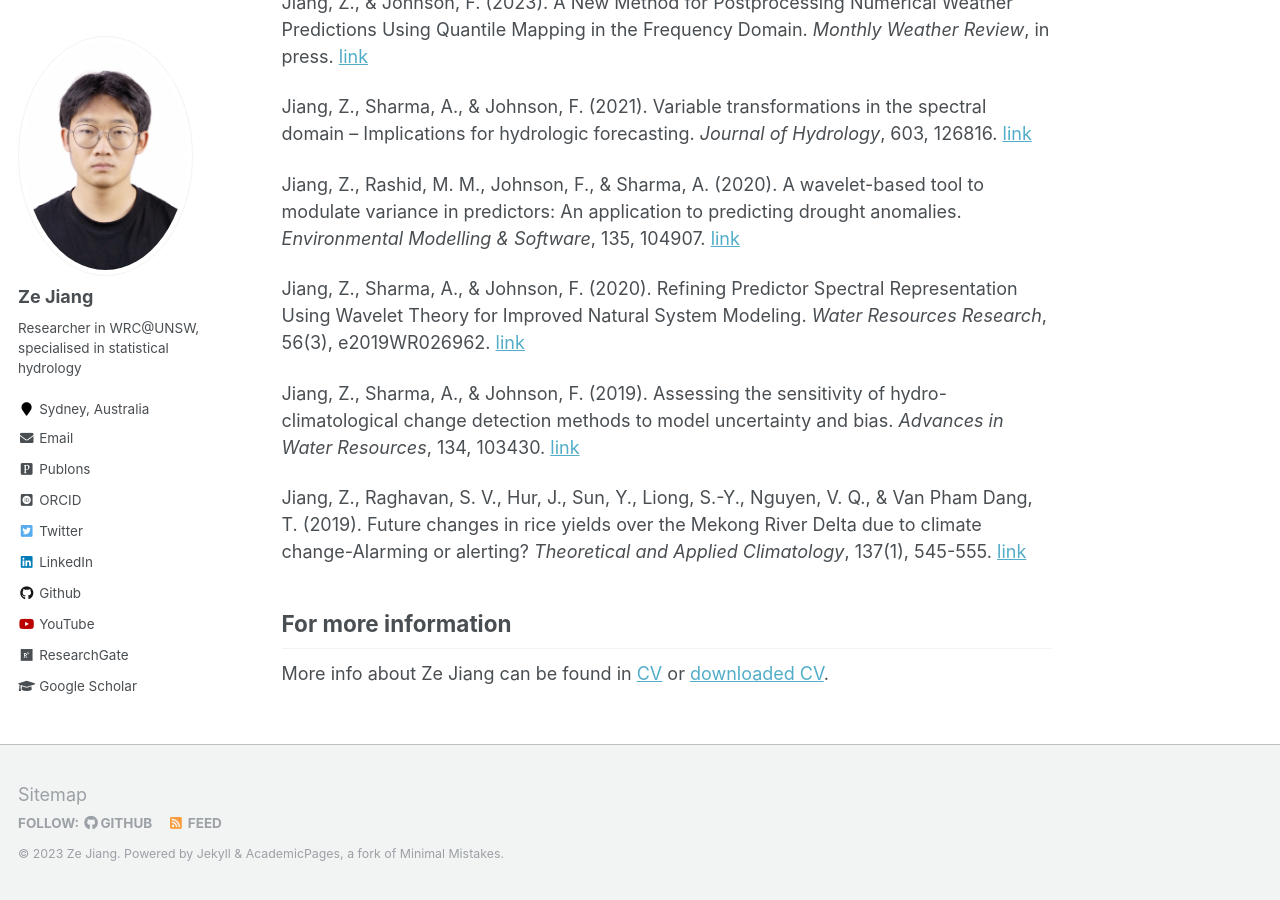
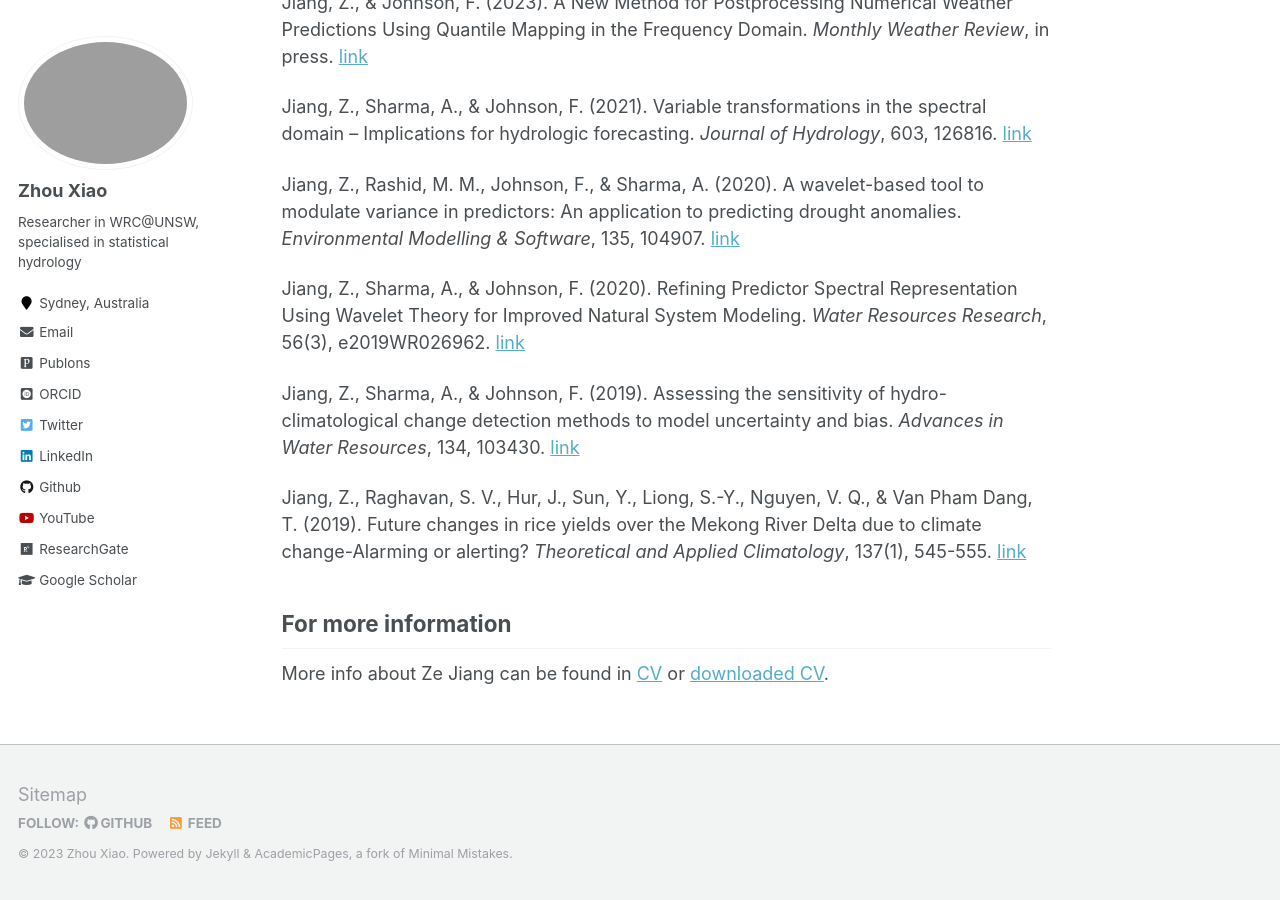
Before and after one commit to KimRRRich/KimRRRich.github.io, a Jekyll site: the page built from _pages/about.md, in a window 1280 px wide and 900 px high, scrolled down 1012 px. Built offline with Jekyll 4.4.1, drawn with Linux system fonts in a browser that asks for light colours; some web fonts are replaced.

Commit message:
Update _config.yml

```diff
--- a/_config.yml
+++ b/_config.yml
@@ -7,13 +7,13 @@
 
 # Site Settings
 locale                   : "en-US"
-title                    : "Ze Jiang"
+title                    : "Zhou Xiao"
 title_separator          : "-"
-name                     : &name "Ze Jiang"
-description              : &description "Researcher in WRC@UNSW, Sydney, Australia"
-url                      : https://zejiang-unsw.github.io # the base hostname & protocol for your site e.g. "https://mmistakes.github.io"
+name                     : &name "Zhou Xiao"
+description              : &description "undergraduate in HDU, Hang Zhou, China"
+url                      : https://kimrrrich.github.io/ # the base hostname & protocol for your site e.g. "https://mmistakes.github.io"
 baseurl                  : "" # the subpath of your site, e.g. "/blog"
-repository               : "zejiang-unsw.github.io"
+repository               : "kimrrrich.github.io"
 teaser                   :  # filename of teaser fallback teaser image placed in /images/, .e.g. "500x300.png"
 breadcrumbs              : false # true, false (default)
 words_per_minute         : 160
@@ -80,14 +80,14 @@ analytics:
 
 # Site Author
 author:
-  name             : "Ze Jiang"
-  avatar           : "profile.jpg"
+  name             : "Zhou Xiao"
+  avatar           : "/images/profile.jpg"
   bio              : "Researcher in WRC@UNSW, specialised in statistical hydrology"
   location         : "Sydney, Australia"
   employer         :
   pubmed           : #"https://www.ncbi.nlm.nih.gov/pubmed/?term=john+snow"
   googlescholar    : "https://scholar.google.com/citations?user=4iVouPYAAAAJ&hl=en"
-  email            : "ze.jiang@hotmail.com"
+  email            : "zhouxiao@hdu.edu.cn"
   researchgate     : "https://www.researchgate.net/profile/Ze_Jiang3"
   publons          : "https://publons.com/researcher/3963266/ze-jiang/"
   uri              :
@@ -97,7 +97,7 @@ author:
   flickr           :
   facebook         :
   foursquare       :
-  github           : "zejiang-unsw"
+  github           : "KimRRRich"
   google_plus      :
   keybase          :
   instagram        :
```
